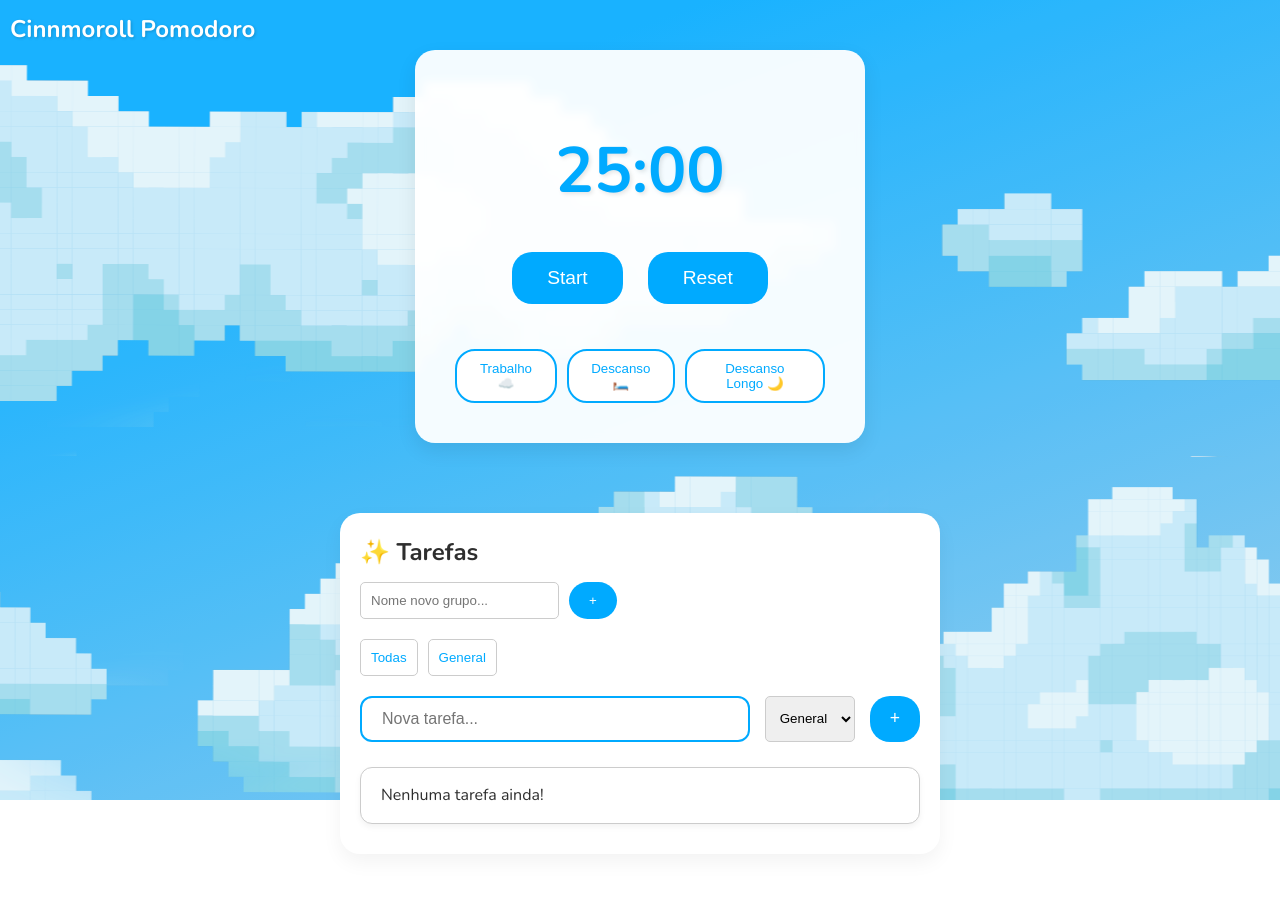
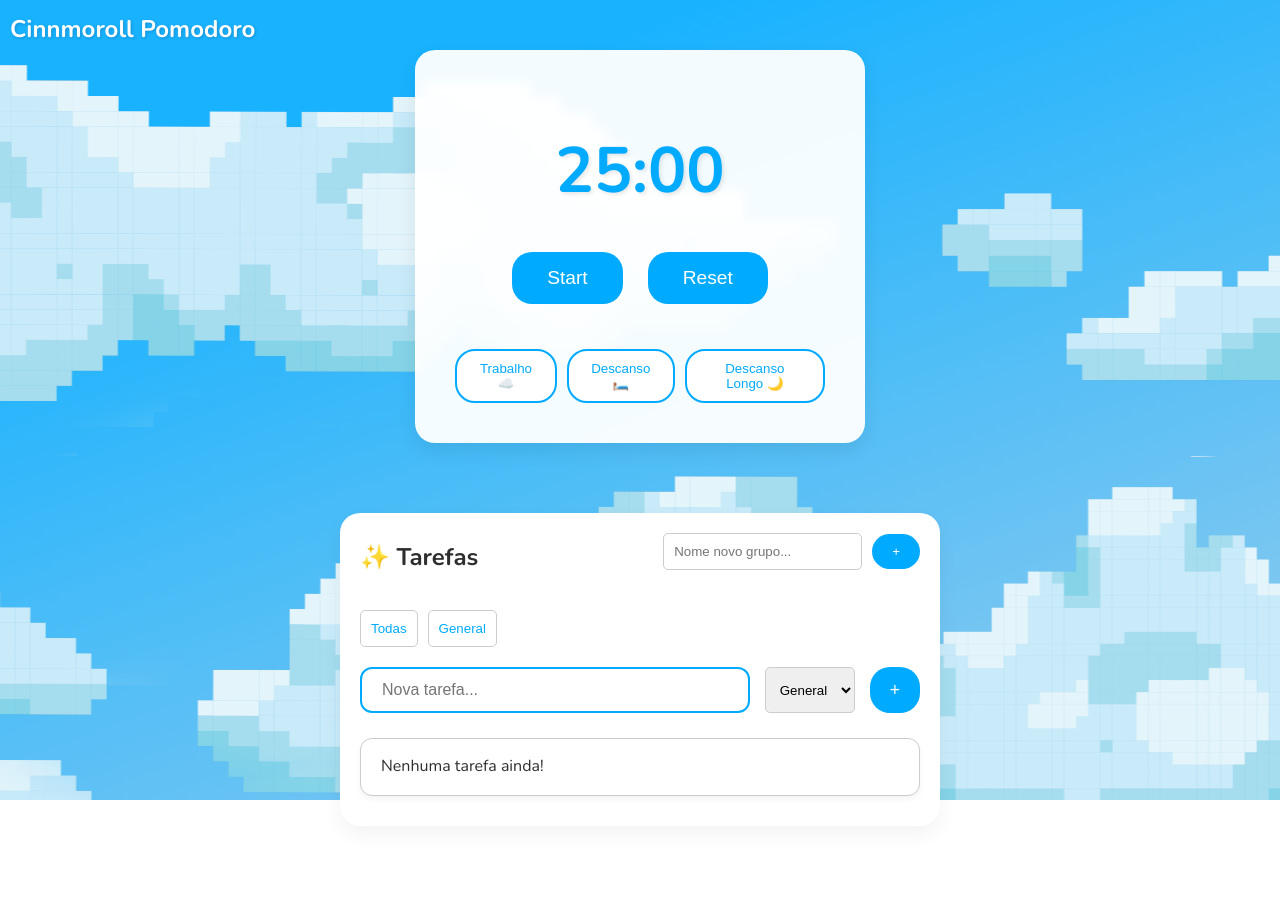
Before and after one commit to IuryyNogueira/Pomodoro-Tasks, a Flask app: page / in a window 1280 px wide. After the commit the page ends 800 px from the top, so only its background shows below. Run offline with Flask 3, Linux system fonts and the light colour scheme.

Commit message:
responsividade

```diff
--- a/app/static/css/style.css
+++ b/app/static/css/style.css
@@ -209,3 +209,38 @@ body {
 .weather-widget p {
   margin: 5px 0;
 }
+
+.task-header {
+  display: flex;
+  align-items: center;
+  justify-content: space-between;
+  gap: 20px; /* Adjust gap as needed */
+  margin-bottom: 20px; /* Maintain spacing below */
+}
+
+/* Optional: Refine the group form for a cohesive look */
+.group-form {
+  display: flex;
+  align-items: center;
+  gap: 10px;
+}
+
+.group-form input {
+  padding: 10px;
+  border: 1px solid #ccc;
+  border-radius: 5px;
+}
+
+.group-form button {
+  padding: 10px 20px;
+  background-color: var(--cinnamoroll-blue);
+  color: white;
+  border: none;
+  border-radius: 20px;
+  cursor: pointer;
+  transition: background-color 0.3s;
+}
+
+.group-form button:hover {
+  background-color: #00acc1;
+}
--- a/app/templates/index.html
+++ b/app/templates/index.html
@@ -36,8 +36,9 @@
 
       <!-- Lista de Tarefas -->
       <div class="task-box" style="width: 80%">
-        <h2>✨ Tarefas</h2>
-        <form id="group-form">
+        <div class="task-header">
+          <h2 class="task-title">✨ Tarefas</h2>
+          <form id="group-form" class="group-form">
             <input
               type="text"
               id="group-input"
@@ -45,6 +46,8 @@
             />
             <button type="submit">+</button>
           </form>
+        </div>
+
         <div class="group-tabs" id="group-tabs">
           <!-- Group tabs will be added here dynamically -->
         </div>
```
Also changed, not shown: app/static/css/responsive.css (+22 -0 lines). Lines whose indentation alone changed are shown as unchanged.
